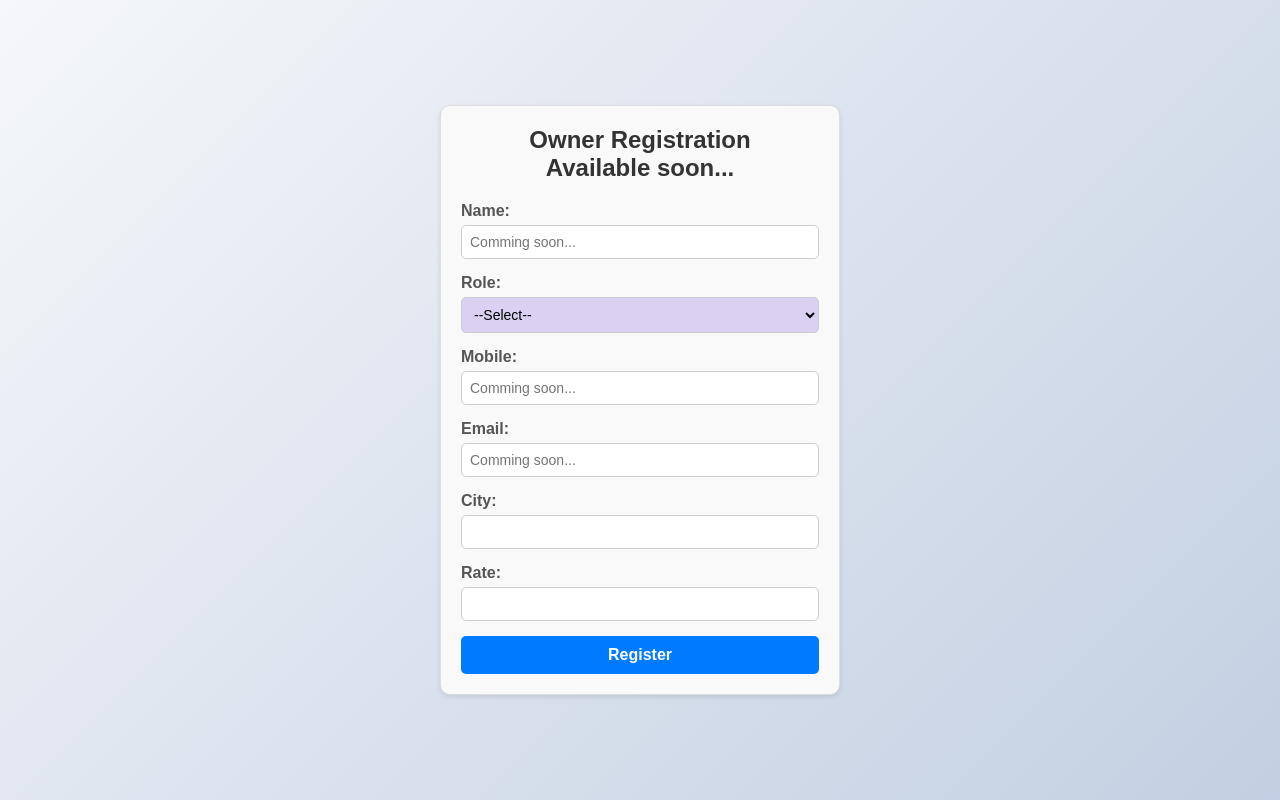
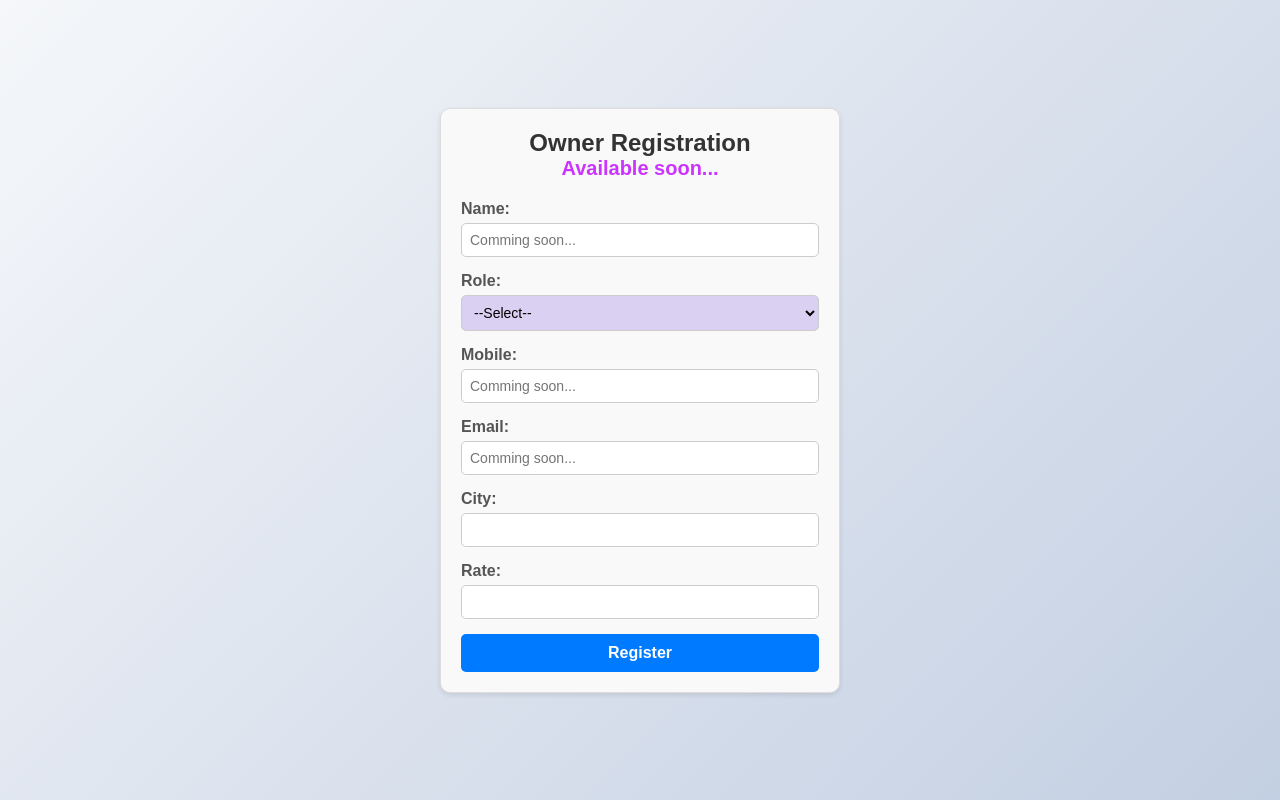
Before and after one commit to abhishek591508/EasFarm, a React (Vite) app in the folder frontend/: page /ownerlogin in a window 1280 px wide. Built offline with nearby package versions, Linux system fonts and the light colour scheme.

Commit message:
small fix in owner login

```diff
--- a/frontend/src/components/OwnerLogin.jsx
+++ b/frontend/src/components/OwnerLogin.jsx
@@ -23,7 +23,7 @@ const OwnerRegister = () => {
 
   return (
     <div className="owner-form-container">
-      <h2>Owner Registration <br /><p>Available soon...</p></h2>
+      <h2>Owner Registration <br /><p style={{fontSize:"smaller", color:"#cc33ff"}}>Available soon...</p></h2>
 
       <form onSubmit={handleSubmit}>
         <label>Name:</label>
```
